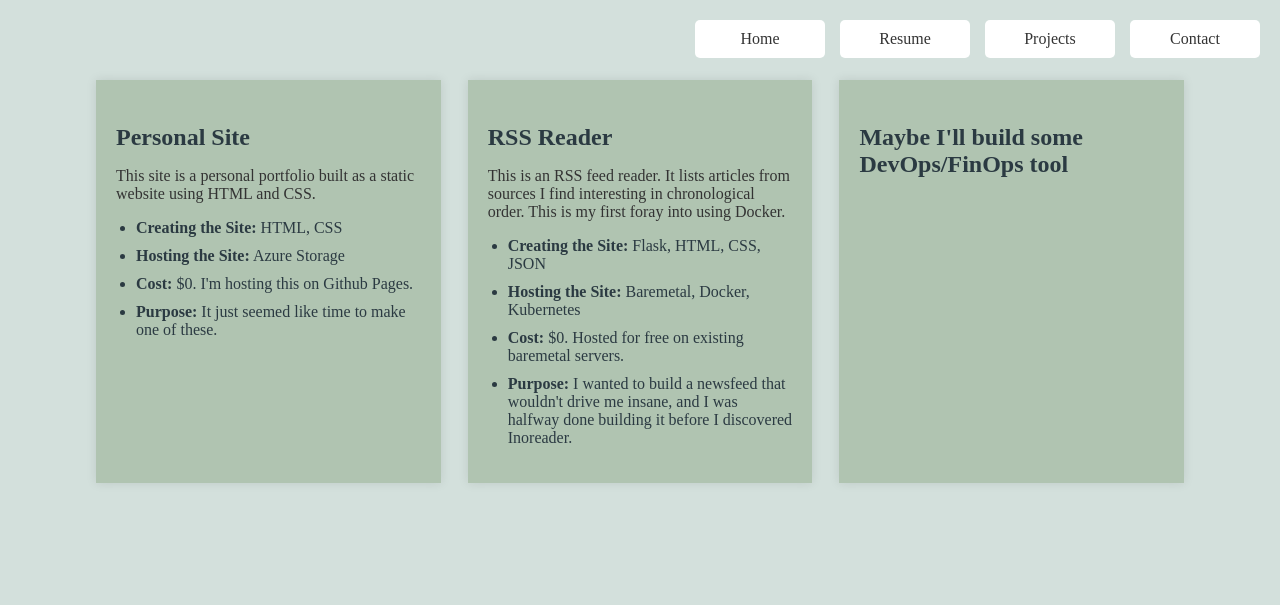
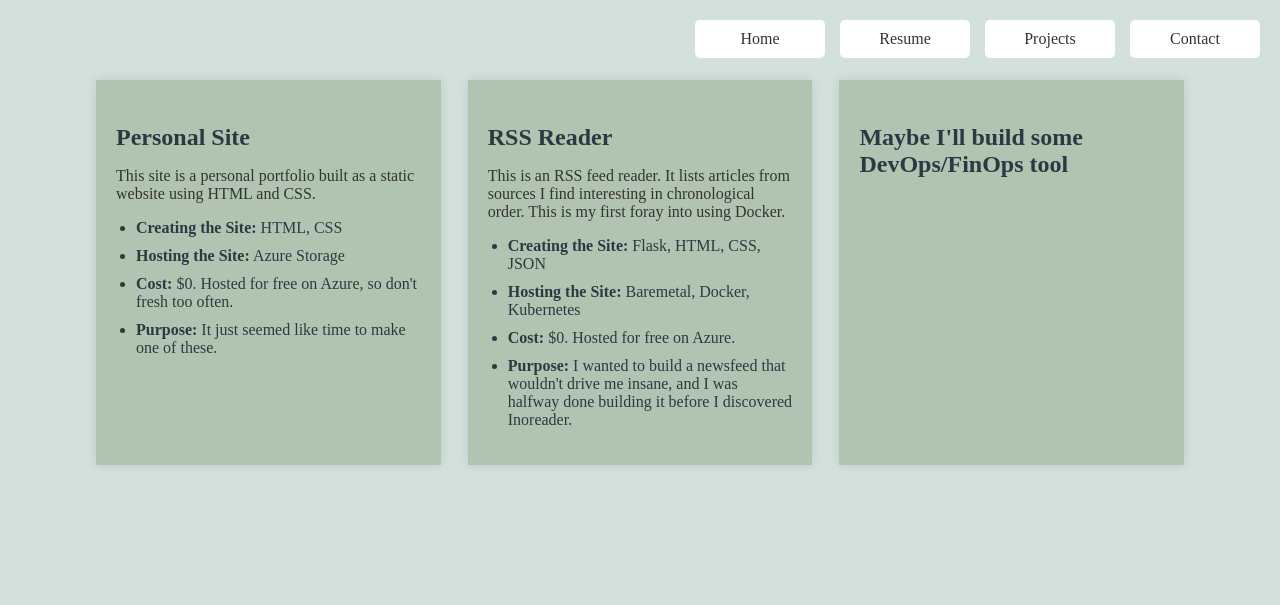
Before and after one commit to johnmehler/Website, a Flask app: page /projects in a window 1280 px wide. Shown: the top 605 px of the page. Run offline with Flask 3, Linux system fonts and the light colour scheme.

Commit message:
Updated text

```diff
--- a/templates/projects/left.html
+++ b/templates/projects/left.html
@@ -6,7 +6,7 @@
     <ul>
         <li><strong>Creating the Site:</strong> HTML, CSS</li>
         <li><strong>Hosting the Site:</strong> Azure Storage</li>
-        <li><strong>Cost:</strong> $0. I'm hosting this on Github Pages.</li>
+        <li><strong>Cost:</strong> $0. Hosted for free on Azure, so don't fresh too often.</li>
         <li><strong>Purpose:</strong> It just seemed like time to make one of these.</li>
     </ul>
 </div>
--- a/templates/projects/middle.html
+++ b/templates/projects/middle.html
@@ -7,7 +7,7 @@
     <ul>
         <li><strong>Creating the Site:</strong> Flask, HTML, CSS, JSON</li>
         <li><strong>Hosting the Site:</strong> Baremetal, Docker, Kubernetes</li>
-        <li><strong>Cost:</strong> $0. Hosted for free on existing baremetal servers.</li>
+        <li><strong>Cost:</strong> $0. Hosted for free on Azure.</li>
         <li><strong>Purpose:</strong> I wanted to build a newsfeed that wouldn't drive me insane, and I was halfway done building it before I discovered Inoreader.</li>
     </ul>
 </div>
```
